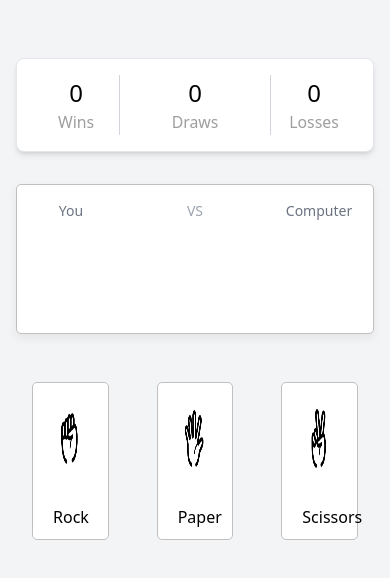
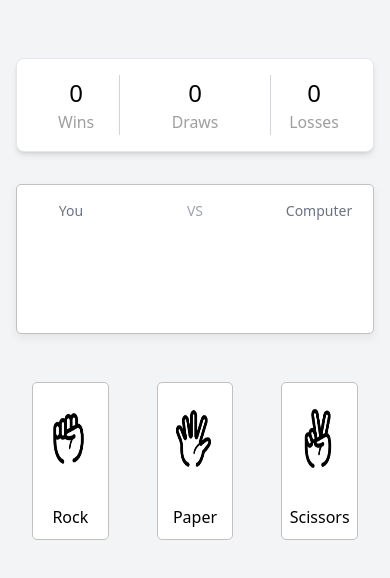
Before and after one commit to prinsaneupane/rock-paper-scissors, a plain HTML site: page index.html in a window 390 px wide. Shown: the part 118-696 px from the top of the page. Drawn offline with nearby package versions, Linux system fonts and the light colour scheme.

Commit message:
fix:mobile view

```diff
--- a/stylesheet.css
+++ b/stylesheet.css
@@ -34,7 +34,7 @@ span:not(.number) {
   border: 1px solid #c2bfbf;
   border-radius: 5px;
   margin: 1em 1em 2em 1em;
-  padding: 10px 20px 10px 20px;
+  padding: 10px 5px 10px 5px;
 }
 #btn:hover {
   border-color: #363535;
```
